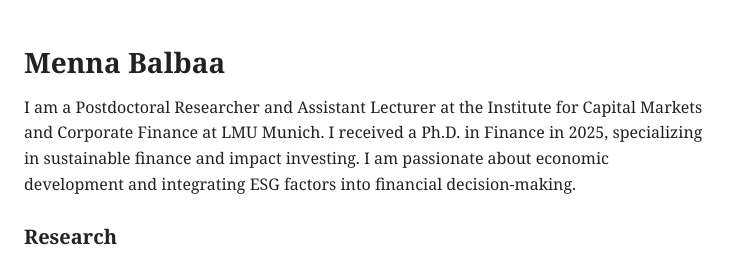
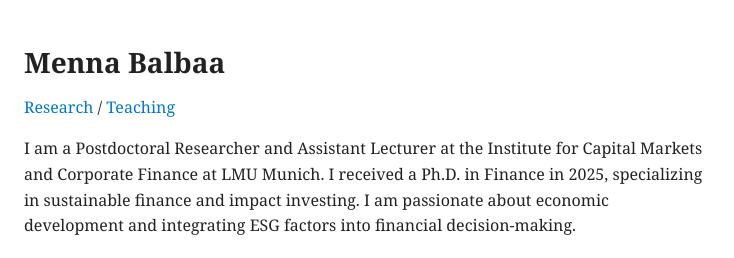
Before and after one commit to mbalbaa96/mbalbaa96.github.io, a plain HTML site: page index.html in a window 1280 px wide. Shown: the top 258 px of the page, 386-1120 px from the left. Drawn offline with Linux system fonts and the light colour scheme.

Commit message:
Update index.html

```diff
--- a/index.html
+++ b/index.html
@@ -14,19 +14,22 @@
         <p>
           <a href="CV.pdf" target="_blank">CV</a><br />
           <a href="mailto:Mennatallah.Balbaa@lmu.de">Mennatallah.Balbaa@lmu.de</a>
-            <a href="https://www.linkedin.com/in/https://www.linkedin.com/in/dr-menna-balbaa-a827b1192/" target="_blank">LinkedIn</a>
+          <a href="https://www.linkedin.com/in/dr-menna-balbaa-a827b1192/" target="_blank">LinkedIn</a>
         </p>
       </div>
     </div>
 
     <div class="right">
       <h1>Menna Balbaa</h1>
-
+<p>
+  <a href="#research">Research</a> /
+  <a href="#teaching">Teaching</a>
+</p>
       <p>
         I am a Postdoctoral Researcher and Assistant Lecturer at the Institute for Capital Markets and Corporate Finance at LMU Munich. I received a Ph.D. in Finance in 2025, specializing in sustainable finance and impact investing. I am passionate about economic development and integrating ESG factors into financial decision-making.
       </p>
 
-      <h2>Research</h2>
+      <h2 id="research">Research</h2>
       <p>
         My work focuses on exploring drivers for sustainable investments and inferring policy recommendations to promote these investments in both developed and developing economies.
       </p>
@@ -51,7 +54,7 @@
         </li>
       </ul>
 
-      <h2>Teaching</h2>
+      <h2 id="teaching">Teaching</h2>
 
       <p>
         As an Assistant Lecturer, I have taught and supervised students in finance courses and seminars. I enjoy mentoring and guiding students through the development of their theses and research projects, having supervised more than 50 bachelor and master theses to date. My teaching spans topics such as risk management, behavioral finance, and corporate finance.
```
